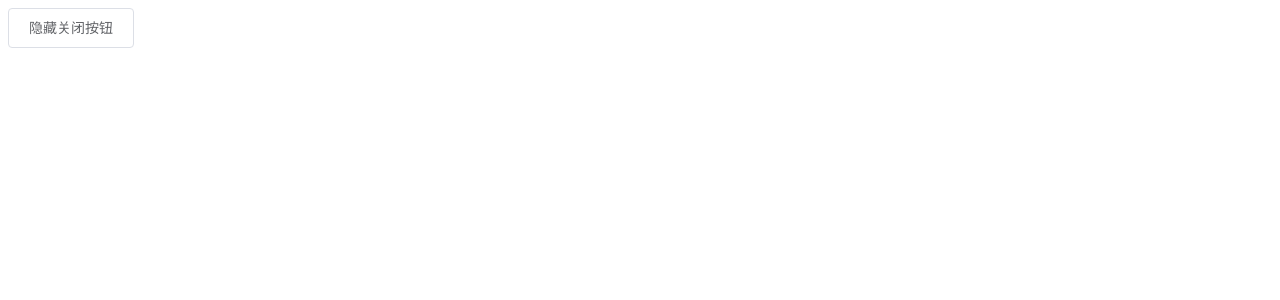
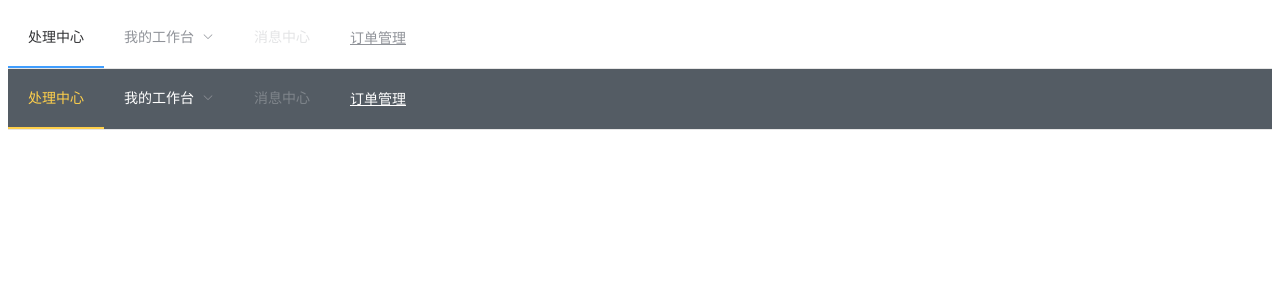
Before and after one commit to kingyeahwei/element_learning, a Vue app: page / in a window 1280 px wide. Shown: the top 300 px of the page. Built offline with nearby package versions, Linux system fonts and the light colour scheme.

Commit message:
navmenu 顶栏

```diff
--- a/src/App.vue
+++ b/src/App.vue
@@ -1,6 +1,51 @@
 <template>
   <div id="app">
-    <el-button plain @click="open">隐藏关闭按钮</el-button>
+    <el-menu
+      :default-active="activeIndex"
+      class="el-menu-demo"
+      mode="horizontal"
+      @select="handleSelect">
+      <el-menu-item index="1">处理中心</el-menu-item>
+      <el-submenu index="2">
+        <template slot="title">我的工作台</template>
+        <el-menu-item index="2-1">选项1</el-menu-item>
+        <el-menu-item index="2-2">选项2</el-menu-item>
+        <el-menu-item index="2-3">选项3</el-menu-item>
+        <el-submenu index="2-4">
+          <template slot="title">选项4</template>
+          <el-menu-item index="2-4-1">选项1</el-menu-item>
+          <el-menu-item index="2-4-2">选项2</el-menu-item>
+          <el-menu-item index="2-4-3">选项3</el-menu-item>
+        </el-submenu>
+      </el-submenu>
+      <el-menu-item index="3" disabled>消息中心</el-menu-item>
+      <el-menu-item index="4"><a href="https://www.ele.me" target="_black">订单管理</a></el-menu-item>
+    </el-menu>
+    <div class="line"></div>
+    <el-menu
+      :default-active="activeIndex2"
+      close="el-menu-demo"
+      mode="horizontal"
+      @select="handleSelect"
+      background-color="#545c64"
+      text-color="#fff"
+      active-text-color="#ffd04b">
+      <el-menu-item index="1">处理中心</el-menu-item>
+      <el-submenu index="2">
+        <template slot="title">我的工作台</template>
+        <el-menu-item index="2-1">选项1</el-menu-item>
+        <el-menu-item index="2-2">选项2</el-menu-item>
+        <el-menu-item index="2-3">选项3</el-menu-item>
+        <el-submenu index="2-4">
+          <template slot="title">选项4</template>
+          <el-menu-item index="2-4-1">选项1</el-menu-item>
+          <el-menu-item index="2-4-2">选项2</el-menu-item>
+          <el-menu-item index="2-4-3">选项3</el-menu-item>
+        </el-submenu>
+      </el-submenu>
+      <el-menu-item index="3" disabled>消息中心</el-menu-item>
+      <el-menu-item index="4"><a href="https://www.ele.me" target="_black">订单管理</a></el-menu-item>
+    </el-menu>
   </div>
 </template>
 
@@ -8,17 +53,15 @@
     export default {
         name: "app",
         data() {
-            return {}
+            return {
+                activeIndex: "1",
+                activeIndex2: "1"
+            }
         },
         methods: {
-            open() {
-                this.$notify.success({
-                    title: "info",
-                    message: "这是一条没有关闭按钮的消息",
-                    showClose: false
-
-                })
-            },
+            handleSelect(key, keyPath) {
+                console.log(key, keyPath)
+            }
         }
     }
 </script>
```
